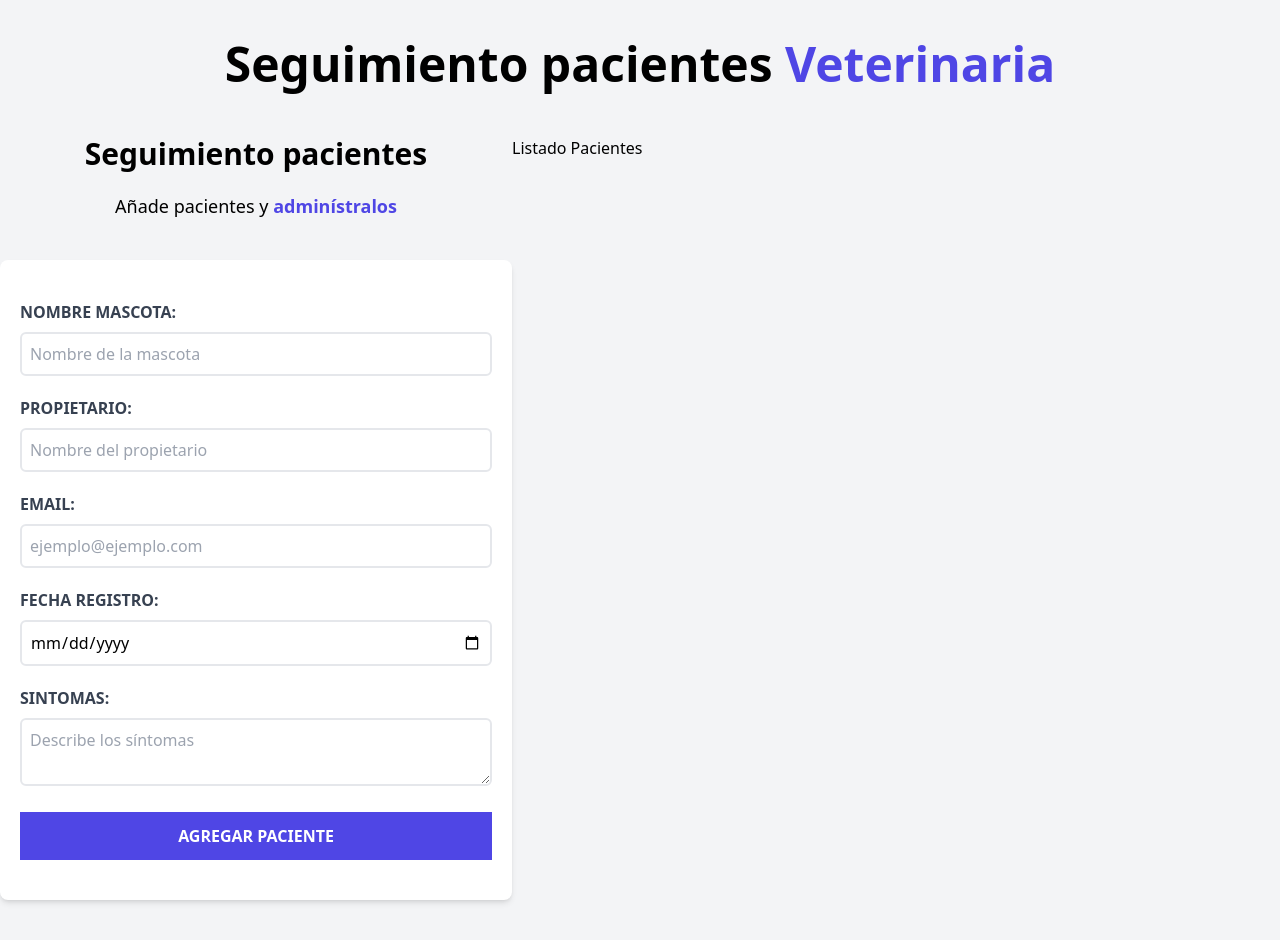
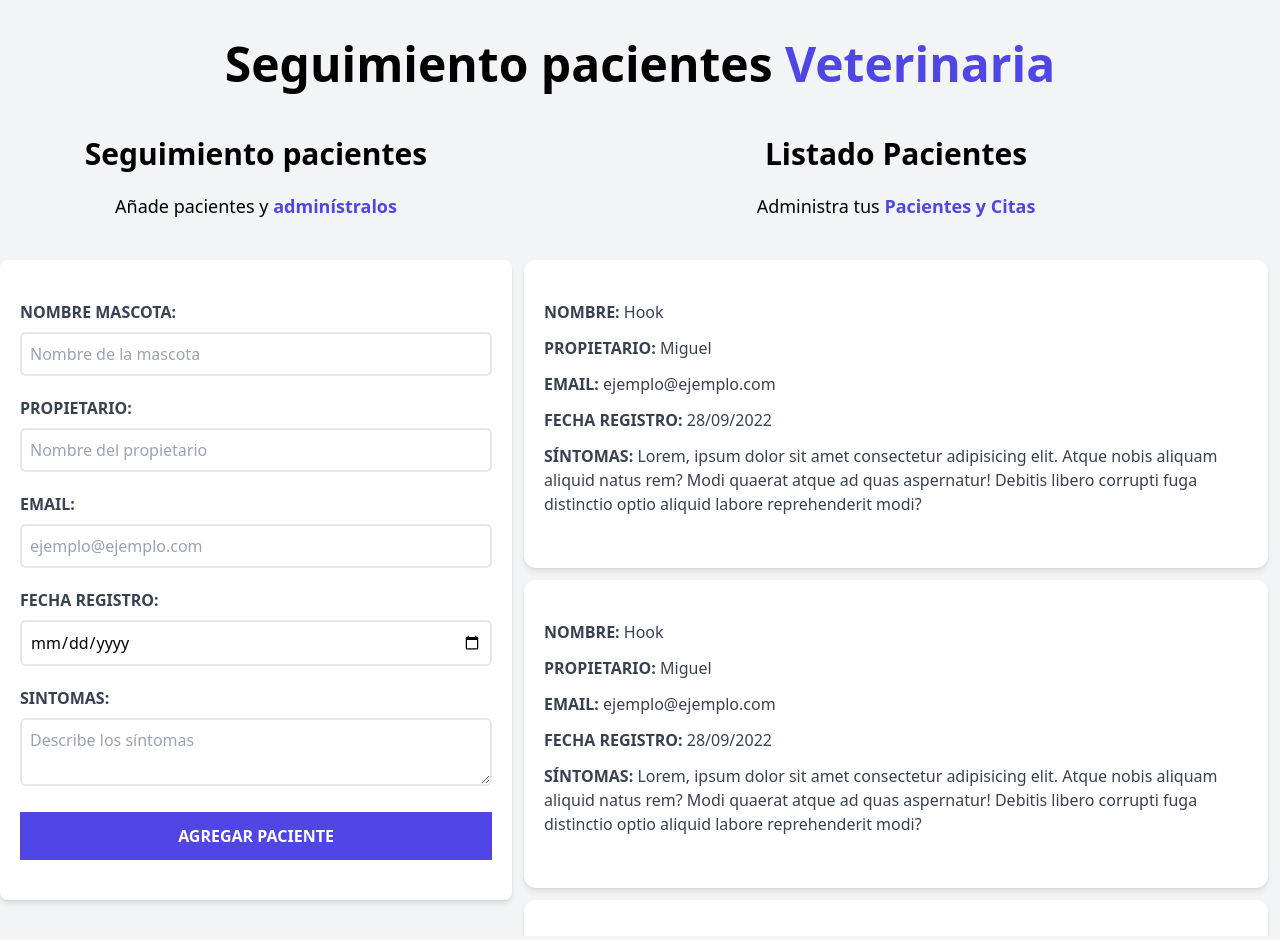
Before and after one commit to mikeolopolous/veterinaria-vite, a React (Vite) app: page / in a window 1280 px wide. Built offline with nearby package versions, Linux system fonts and the light colour scheme.

Commit message:
add component Paciente

```diff
--- a/src/components/ListadoPacientes.jsx
+++ b/src/components/ListadoPacientes.jsx
@@ -1,7 +1,21 @@
+import Paciente from "./Paciente"
+
 const ListadoPacientes = () => {
   return (
-    <div className="w-1/2 lg:w-3/5">
-      <h2>Listado Pacientes</h2>
+    <div className="md:w-1/2 lg:w-3/5 md:h-screen overflow-y-scroll">
+      <h2 className="font-black text-3xl text-center">Listado Pacientes</h2>
+
+      <p className="text-lg mt-5 mb-10 text-center">
+        Administra tus {''}
+        <span className="text-indigo-600 font-bold">Pacientes y Citas</span>
+      </p>
+
+      <Paciente />
+      <Paciente />
+      <Paciente />
+      <Paciente />
+      <Paciente />
+
     </div>
   )
 }
```
